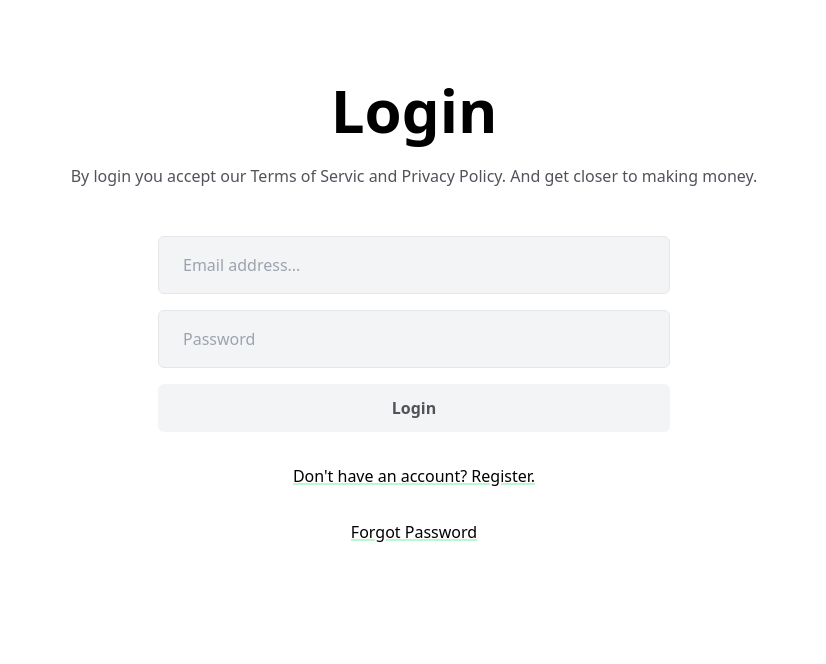
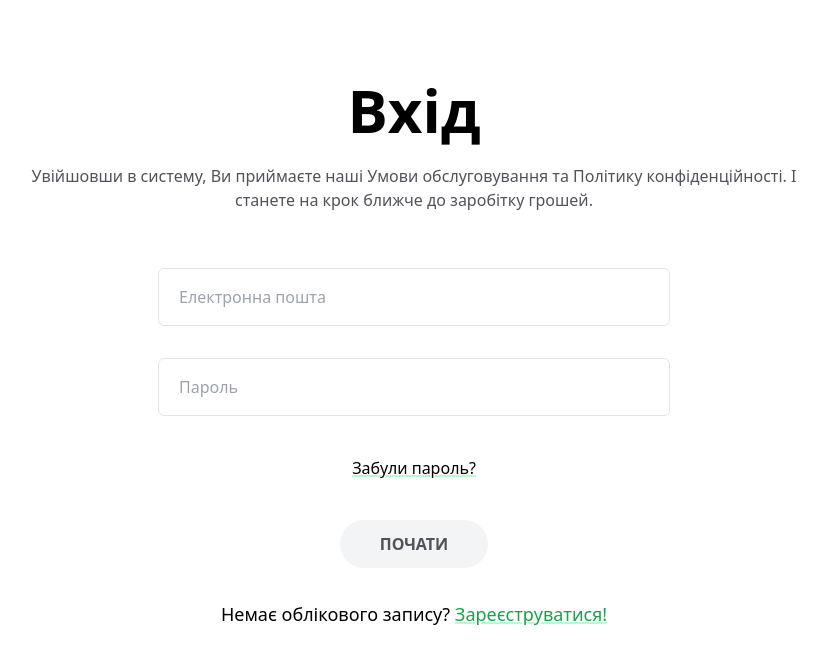
Before and after one commit to flurium/spentoday, a SvelteKit app: page /login in a window 1280 px wide. Shown: the top 664 px of the page, without its empty margins (226-1052 px from the left). Built offline with nearby package versions, Linux system fonts and the light colour scheme; no server answers.

Commit message:
Login/register, forgot/reset style. Grammar fixes

```diff
--- a/src/features/landing/Benefits.svelte
+++ b/src/features/landing/Benefits.svelte
@@ -23,7 +23,7 @@
     <span class="text-4xl font-bold">365</span>
     <h3 class="font-bold text-xl pt-10">ПІДТРИМКА 24/7</h3>
     <p class="pt-2">
-      Якщо ви наш клієнт і позвоните в Новій Рік, то ми відповімо.
+      Якщо Ви наш клієнт і подзвоните в Новий Рік, то ми відповімо.
     </p>
   </div>
 
@@ -46,7 +46,7 @@
     <span class="text-4xl font-bold">100%</span>
     <h3 class="font-bold text-xl pt-10">ЗАДОВОЛЕНИХ КЛІЄНТІВ</h3>
     <p class="pt-2">
-      Ми робимо швідкі та красиві магазини, ви заробляєте гроші.
+      Ми робимо швидкі та красиві магазини, Ви заробляєте гроші.
     </p>
   </div>
 </section>
--- a/src/features/landing/Propositions.svelte
+++ b/src/features/landing/Propositions.svelte
@@ -6,13 +6,13 @@
       class="rounded-full aspect-square m-6 p-14 bg-brand-pink
         grid place-content-center text-center"
     >
-      Ми пропонуємо безпеку вашим клієнтам та захист даних
+      Ми пропонуємо безпеку Вашим клієнтам та захист даних
     </div>
     <div
       class="rounded-full aspect-square mx-6 md:mx-0 p-14 border border-white border-dashed
         grid place-content-center text-center"
     >
-      Запускайте свій магазин легко та швидко: наші інструменти допоможуть вам
+      Запускайте свій магазин легко та швидко: наші інструменти допоможуть Вам
     </div>
     <div
       class="rounded-full aspect-square m-6 p-14 bg-brand-green
--- a/src/routes/+page.svelte
+++ b/src/routes/+page.svelte
@@ -166,7 +166,7 @@
         <p
           class="text-lg col-start-1 col-span-3 row-start-4 md:col-start-2 md:col-span-1 text-left"
         >
-          Ми запрошуємо вас випробувати всі можливості платформи абсолютно
+          Ми запрошуємо Вас випробувати всі можливості платформи абсолютно
           безкоштовно на 14 днів. Почніть свій шлях до успіху вже сьогодні!
         </p>
 
--- a/src/routes/account/forgot/+page.svelte
+++ b/src/routes/account/forgot/+page.svelte
@@ -1,6 +1,6 @@
 <script lang="ts">
   import { goto } from "$app/navigation"
-  import { api } from "$lib"
+  import { api, routes } from "$lib"
   import { z } from "zod"
 
   const emailSchema = z.string().email()
@@ -14,7 +14,7 @@
   async function forgot() {
     const status = await api.forgot(fetch, "client", email)
     if (status == "ok") {
-      goto("/dashboard")
+      goto(routes.login)
       return
     }
     if (status == "email-not-found") {
@@ -26,16 +26,16 @@
 </script>
 
 <svelte:head>
-  <title>Forgot password</title>
+  <title>Забули пароль?</title>
   <meta name="description" content="Forgot Password" />
 </svelte:head>
 
 <main class="min-h-[70vh] max-w-screen-xl m-auto pt-20 px-6">
   <h1 class="text-4xl md:text-6xl text-center m-auto font-bold">
-    Forgot password
+    Забули пароль?
   </h1>
   <p class="text-center text-text-main mt-6 max-w-3xl m-auto">
-    Send you a link for password reset
+    Надішлемо вам посилання для скидання пароля
   </p>
 
   <form
@@ -50,19 +50,19 @@
       </div>
     {/if}
     <input
-      class="bg-gray-100 focus:bg-gray-50 px-6 py-4 rounded-md border border-gray-200"
+      class="block border mt-2 mb-3 px-5 py-4 rounded-md border-secondary-200 w-full"
       bind:value={email}
       type="email"
-      placeholder="Email address..."
+      placeholder="Електронна пошта"
     />
 
     <button
-      class="bg-primary-500 disabled:bg-gray-100 font-semibold px-6 py-3 text-white
-       hover:bg-primary-400 disabled:text-text-main rounded-md"
+      class="bg-brand-green disabled:bg-gray-100 font-semibold px-10 py-3 text-white
+       hover:bg-primary-400 disabled:text-text-main rounded-full w-fit mx-auto"
       type="submit"
       disabled={!isEmailCorrect}
     >
-      Send
+      Відправити
     </button>
   </form>
 </main>
--- a/src/routes/account/reset/+page.svelte
+++ b/src/routes/account/reset/+page.svelte
@@ -1,6 +1,6 @@
 <script lang="ts">
   import { goto } from "$app/navigation"
-  import { api } from "$lib"
+  import { api, routes } from "$lib"
   import type { PageData } from "./$types"
 
   export let data: PageData
@@ -24,7 +24,7 @@
       confirmPassword: confirmPassword
     })
     if (result.status == "success") {
-      goto("/login")
+      goto(routes.login)
       return
     }
 
@@ -48,14 +48,17 @@
   }
 </script>
 
-<main
-  class="min-h-[70vh] max-w-screen-xl m-auto p-10 my-5 w-fit border border-gray-200 rounded-lg"
->
+<svelte:head>
+  <title>Відновлення пароля</title>
+  <meta name="description" content="Reset password" />
+</svelte:head>
+
+<main class="min-h-[70vh] max-w-screen-xl m-auto p-10 my-5 w-fit">
   <h1 class="text-4xl md:text-6xl text-center m-auto font-bold">
-    Reset Password
+    Відновлення пароля
   </h1>
   <p class="text-center text-text-main mt-6 max-w-3xl m-auto mb-10">
-    Create and confirm your new password
+    Створіть і підтвердьте новий пароль
   </p>
 
   <form
@@ -71,26 +74,26 @@
     {/if}
 
     <input
-      class="bg-transparent px-6 py-4 rounded-md border border-gray-200"
+      class="block border mt-2 mb-3 px-5 py-4 rounded-md border-secondary-200 w-full"
       bind:value={password}
       type="password"
-      placeholder="Password"
+      placeholder="Пароль"
     />
 
     <input
-      class="bg-transparent px-6 py-4 rounded-md border border-gray-200"
+      class="block border mt-2 mb-3 px-5 py-4 rounded-md border-secondary-200 w-full"
       bind:value={confirmPassword}
       type="password"
-      placeholder="Confirm Password"
+      placeholder="Підтвердити пароль"
     />
 
     <button
-      class="bg-primary-500 disabled:bg-gray-100 font-semibold px-6 py-3 text-white
-         hover:bg-primary-400 disabled:text-text-input rounded-md"
+      class="bg-brand-green disabled:bg-gray-100 font-semibold px-10 py-3 text-white
+       hover:bg-primary-400 disabled:text-text-main rounded-full w-fit mx-auto"
       type="submit"
       disabled={isInvalid}
     >
-      Ok
+      Відновити доступ
     </button>
   </form>
 </main>
--- a/src/routes/login/+page.svelte
+++ b/src/routes/login/+page.svelte
@@ -34,7 +34,7 @@
 </script>
 
 <svelte:head>
-  <title>Login to Spentoday</title>
+  <title>Вхід до Spentoday</title>
   <meta
     name="description"
     content="Login to Spentoday to start earning money online."
@@ -42,10 +42,10 @@
 </svelte:head>
 
 <main class="min-h-[70vh] max-w-screen-xl m-auto pt-20 px-6">
-  <h1 class="text-4xl md:text-6xl text-center m-auto font-bold">Login</h1>
+  <h1 class="text-4xl md:text-6xl text-center m-auto font-bold">Вхід</h1>
   <p class="text-center text-text-main mt-6 max-w-3xl m-auto">
-    By login you accept our Terms of Servic and Privacy Policy. And get closer
-    to making money.
+    Увійшовши в систему, Ви приймаєте наші Умови обслуговування та Політику
+    конфіденційності. І станете на крок ближче до заробітку грошей.
   </p>
 
   {#if message}
@@ -56,45 +56,50 @@
 
   <form
     on:submit|preventDefault={login}
-    class="max-w-lg m-auto flex flex-col gap-4 mt-12"
+    class="max-w-lg m-auto flex flex-col gap-4 mt-12 items-center"
   >
     <input
-      class="bg-gray-100 focus:bg-gray-50 px-6 py-4 rounded-md border border-gray-200"
+      class="block border my-2 px-5 py-4 rounded-md border-secondary-200 w-full"
       bind:value={email}
       type="email"
-      placeholder="Email address..."
+      placeholder="Електронна пошта"
     />
 
     <input
-      class="bg-gray-100 focus:bg-gray-50 px-6 py-4 rounded-md border border-gray-200"
+      class="block border mt-2 mb-0 px-5 py-4 rounded-md border-secondary-200 w-full"
       bind:value={password}
       type="password"
-      placeholder="Password"
+      placeholder="Пароль"
     />
 
+    <a
+      href={routes.accountForgot}
+      class="underline decoration-primary-200 hover:decoration-primary-300 decoration-2
+      my-6 block text-center text-md"
+    >
+      Забули пароль?
+    </a>
+
     <button
-      class="bg-primary-500 disabled:bg-gray-100 font-semibold px-6 py-3 text-white
-       hover:bg-primary-400 disabled:text-text-main rounded-md"
+      class="bg-brand-green disabled:bg-gray-100 font-semibold px-10 py-3 text-white
+       hover:bg-primary-400 disabled:text-text-main rounded-full w-fit text-center"
       type="submit"
       disabled={password.trim() == "" || !isEmailCorrect}
     >
-      Login
+      ПОЧАТИ
     </button>
   </form>
 
-  <a
-    href={routes.register}
-    class="underline decoration-primary-200 hover:decoration-primary-300 decoration-2
-      mt-8 block text-center"
+  <div
+    class="text-lg decoration-primary-200 hover:decoration-primary-300 decoration-2 mt-8 block text-center"
   >
-    Don't have an account? Register.
-  </a>
-
-  <a
-    href={routes.accountForgot}
-    class="underline decoration-primary-200 hover:decoration-primary-300 decoration-2
-      mt-8 block text-center"
-  >
-    Forgot Password
-  </a>
+    Немає облікового запису?
+    <a
+      class="underline
+      mt-8 text-green-600"
+      href={routes.register}
+    >
+      Зареєструватися!
+    </a>
+  </div>
 </main>
--- a/src/routes/register/+page.svelte
+++ b/src/routes/register/+page.svelte
@@ -60,18 +60,18 @@
 </script>
 
 <svelte:head>
-  <title>Register at Spentoday</title>
+  <title>Реєстрація в Spentoday</title>
   <meta
     name="description"
     content="Register at Spentoday to start earning money online."
   />
 </svelte:head>
 
-<main class="min-h-[70vh] max-w-screen-xl m-auto px-6">
-  <h1 class="text-4xl md:text-6xl text-center m-auto font-bold">Register</h1>
+<main class="min-h-[70vh] max-w-screen-xl m-auto pt-20 px-6">
+  <h1 class="text-4xl md:text-6xl text-center m-auto font-bold">Реєстрація</h1>
   <p class="text-center text-text-main mt-6 max-w-3xl m-auto mb-10">
-    By registering you accept our Terms of Servic and Privacy Policy. And get
-    closer to making money.
+    Реєструючись, Ви приймаєте наші Умови обслуговування та Політику
+    конфіденційності. І станете на крок ближче до заробітку грошей.
   </p>
 
   <form
@@ -87,47 +87,52 @@
     {/if}
 
     <input
-      class="bg-gray-100 focus:bg-gray-50 px-6 py-4 rounded-md border border-gray-200"
+      class="block border my-2 px-5 py-4 rounded-md border-secondary-200 w-full"
       bind:value={name}
-      placeholder="Your name"
+      placeholder="Ваше ім'я"
     />
 
     <input
-      class="bg-gray-100 focus:bg-gray-50 px-6 py-4 rounded-md border border-gray-200"
+      class="block border my-2 px-5 py-4 rounded-md border-secondary-200 w-full"
       bind:value={email}
       type="email"
-      placeholder="Email address..."
+      placeholder="Електронна пошта"
     />
 
     <input
-      class="bg-gray-100 focus:bg-gray-50 px-6 py-4 rounded-md border border-gray-200"
+      class="block border my-2 px-5 py-4 rounded-md border-secondary-200 w-full"
       bind:value={password}
       type="password"
-      placeholder="Password"
+      placeholder="Пароль"
     />
 
     <input
-      class="bg-gray-100 focus:bg-gray-50 px-6 py-4 rounded-md border border-gray-200"
+      class="block border mt-2 mb-3 px-5 py-4 rounded-md border-secondary-200 w-full"
       bind:value={confirmPassword}
       type="password"
-      placeholder="Confirm Password"
+      placeholder="Підтвердити пароль"
     />
 
     <button
-      class="bg-primary-500 disabled:bg-gray-100 font-semibold px-6 py-3 text-white
-       hover:bg-primary-400 disabled:text-text-input rounded-md"
+      class="bg-brand-green disabled:bg-gray-100 font-semibold px-10 py-3 text-white
+       hover:bg-primary-400 disabled:text-text-main rounded-full w-fit mx-auto text-center"
       type="submit"
       disabled={isInvalid}
     >
-      Register
+      ПОЧАТИ
     </button>
   </form>
 
-  <a
-    href={routes.login}
-    class="underline decoration-primary-100 hover:decoration-primary-300 decoration-2
-    mt-8 block text-center"
+  <div
+    class="text-lg decoration-primary-200 hover:decoration-primary-300 decoration-2 my-6 block text-center"
   >
-    Already have an account? Login.
-  </a>
+    Вже маєте аккаунт?
+    <a
+      class="underline
+      mt-8 text-green-600"
+      href={routes.login}
+    >
+      Увійти!
+    </a>
+  </div>
 </main>
```
Also changed, not shown: src/routes/account/confirm/+page.svelte (+3 -5 lines).
